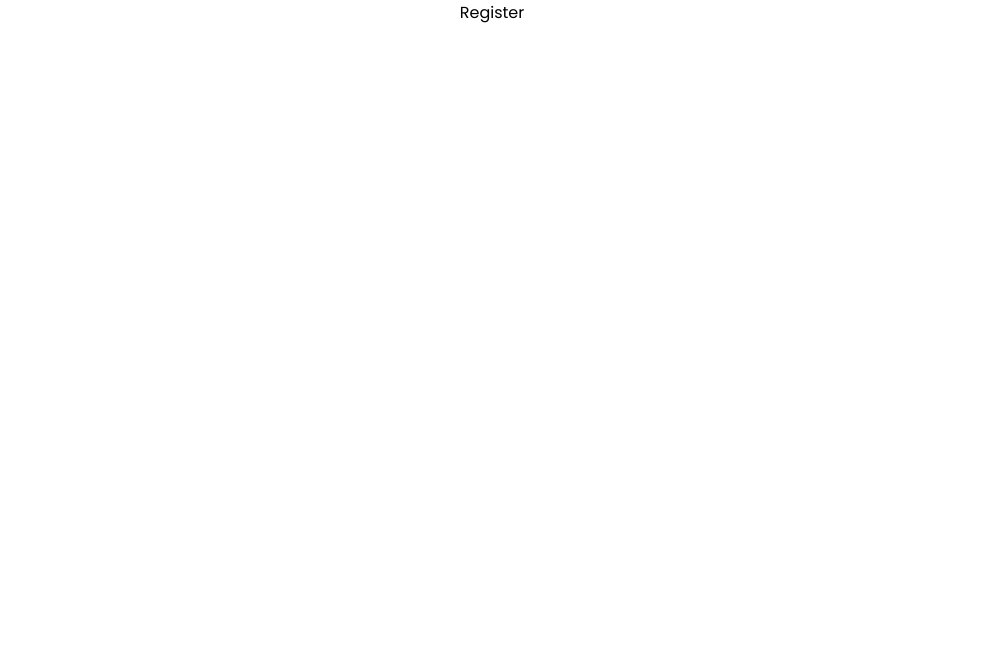
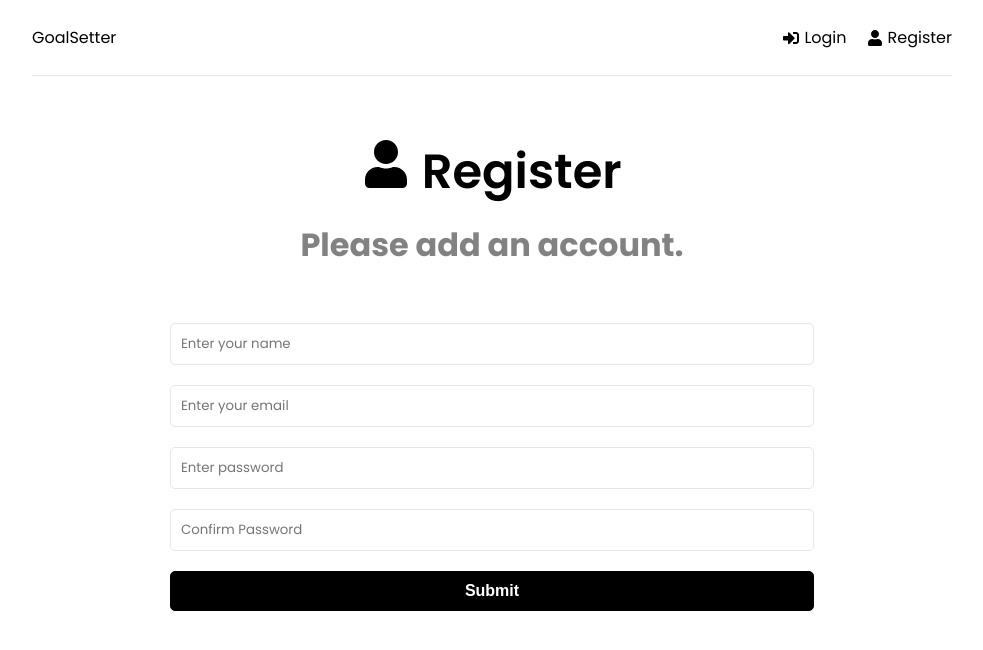
Before and after one commit to HassanTAli/Learn-The-MERN-Stack-, a React (Create React App) app in the folder frontend/: page /register in a window 1280 px wide. Shown: the top 650 px of the page, without its empty margins (148-1131 px from the left). Built offline with nearby package versions, Linux system fonts and the light colour scheme.

Commit message:
Frontend UI

```diff
--- a/frontend/package.json
+++ b/frontend/package.json
@@ -9,6 +9,7 @@
     "@testing-library/user-event": "^13.5.0",
     "react": "^18.1.0",
     "react-dom": "^18.1.0",
+    "react-icons": "^4.3.1",
     "react-redux": "^8.0.1",
     "react-router-dom": "^6.3.0",
     "react-scripts": "5.0.1",
--- a/frontend/src/App/App.jsx
+++ b/frontend/src/App/App.jsx
@@ -1,4 +1,5 @@
 import { BrowserRouter as Router, Routes, Route } from 'react-router-dom'
+import Header from '../Components/Header'
 import DashBoard from '../Pages/DashBoard'
 import Login from '../Pages/Login'
 import Register from '../Pages/Register'
@@ -10,6 +11,7 @@
         <>
             <Router>
                 <div className="container">
+                    <Header />
                     <Routes>
                         <Route path='/' element={<DashBoard />} />
                         <Route path='/login' element={<Login />} />
--- /dev/null
+++ b/frontend/src/Components/Header.jsx
@@ -0,0 +1,26 @@
+import { FaSignInAlt, FaSignOutAlt, FaUser } from 'react-icons/fa'
+import { Link } from 'react-router-dom'
+
+const Header = () => {
+    return (
+        <header className="header">
+            <div className="logo">
+                <Link to='/'>GoalSetter</Link>
+            </div>
+            <ul>
+                <li>
+                    <Link to='/login'>
+                        <FaSignInAlt /> Login
+                    </Link>
+                </li>
+                <li>
+                    <Link to='/register'>
+                        <FaUser /> Register
+                    </Link>
+                </li>
+            </ul>
+        </header>
+    )
+}
+
+export default Header
--- a/frontend/src/Pages/Login.jsx
+++ b/frontend/src/Pages/Login.jsx
@@ -1,7 +1,59 @@
+import { useState } from 'react';
+import { FaSignInAlt } from 'react-icons/fa'
+
 const Login = () => {
-    return (
-        <div>Login</div>
-    )
+    const [fromData, setFromData] = useState({
+        email: '',
+        password: '',
+    });
+
+    const { email, password } = fromData
+
+    const onChange = (e) => {
+        setFromData(prevState => ({
+            ...prevState,
+            [e.target.name]: e.target.value
+        }))
+    }
+    const onSubmit = (e) => { e.preventDefault() }
+
+    return <>
+        <section className="heading">
+            <h1>
+                <FaSignInAlt /> Login
+            </h1>
+            <p>Login and start setting Goals. </p>
+        </section>
+        <section className="form">
+            <form onSubmit={onSubmit}>
+                <div className="form-group">
+                    <input
+                        type='email'
+                        className='form-control'
+                        id='email'
+                        name='email'
+                        value={email}
+                        placeholder="Enter your email"
+                        onChange={onChange}
+                    />
+                </div>
+                <div className="form-group">
+                    <input
+                        type='password'
+                        className='form-control'
+                        id='password'
+                        name='password'
+                        value={password}
+                        placeholder="Enter password"
+                        onChange={onChange}
+                    />
+                </div>
+                <div className='from-group'>
+                    <button type="submit" className='btn btn-block'>Login</button>
+                </div>
+            </form>
+        </section>
+    </>
 }
 
 export default Login
--- a/frontend/src/Pages/Register.jsx
+++ b/frontend/src/Pages/Register.jsx
@@ -1,8 +1,83 @@
+import { useState } from 'react';
+import { FaUser } from 'react-icons/fa'
 
 const Register = () => {
-    return (
-        <div>Register</div>
-    )
+    const [fromData, setFromData] = useState({
+        name: '',
+        email: '',
+        password: '',
+        password2: ''
+    });
+
+    const { name, email, password, password2 } = fromData
+
+    const onChange = (e) => {
+        setFromData(prevState => ({
+            ...prevState,
+            [e.target.name]: e.target.value
+        }))
+    }
+    const onSubmit = (e) => { e.preventDefault() }
+
+    return <>
+        <section className="heading">
+            <h1>
+                <FaUser /> Register
+            </h1>
+            <p>Please add an account. </p>
+        </section>
+        <section className="form">
+            <form onSubmit={onSubmit}>
+                <div className="form-group">
+                    <input
+                        type='text'
+                        className='form-control'
+                        id='name'
+                        name='name'
+                        value={name}
+                        placeholder="Enter your name"
+                        onChange={onChange}
+                    />
+                </div>
+                <div className="form-group">
+                    <input
+                        type='email'
+                        className='form-control'
+                        id='email'
+                        name='email'
+                        value={email}
+                        placeholder="Enter your email"
+                        onChange={onChange}
+                    />
+                </div>
+                <div className="form-group">
+                    <input
+                        type='password'
+                        className='form-control'
+                        id='password'
+                        name='password'
+                        value={password}
+                        placeholder="Enter password"
+                        onChange={onChange}
+                    />
+                </div>
+                <div className="form-group">
+                    <input
+                        type='password'
+                        className='form-control'
+                        id='password2'
+                        name='password2'
+                        value={password2}
+                        placeholder="Confirm Password"
+                        onChange={onChange}
+                    />
+                </div>
+                <div className='from-group'>
+                    <button type="submit" className='btn btn-block'>Submit</button>
+                </div>
+            </form>
+        </section>
+    </>
 }
 
 export default Register
```
Also changed, not shown: 1 other file (tests, documents, lock files or other folders).
